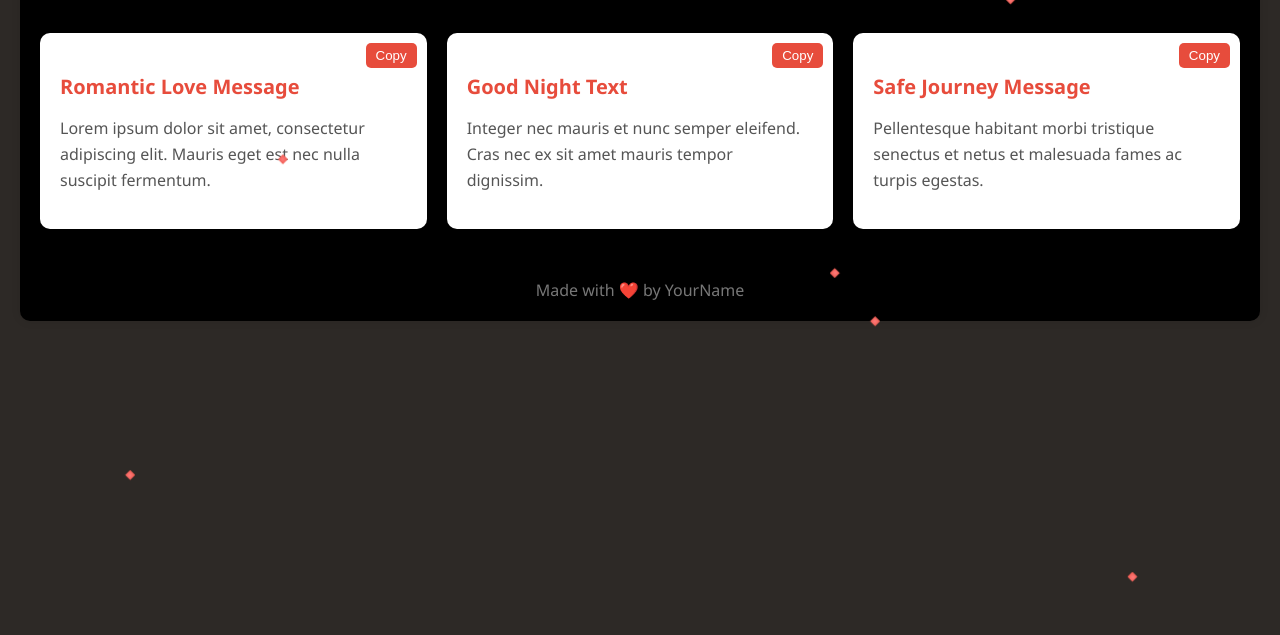
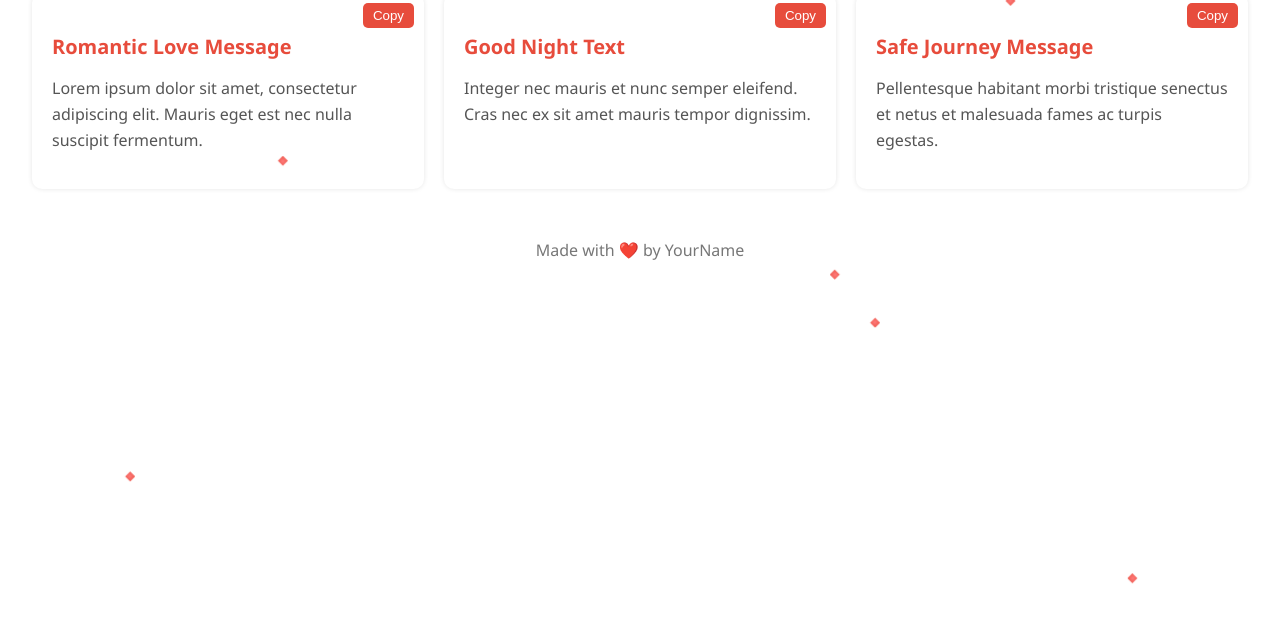
Before and after one commit to fesTech-cloud/Love-text-Client, a plain HTML site: page index.html in a window 1280 px wide. Shown: the part 165-800 px from the top of the page. Drawn offline with Linux system fonts and the light colour scheme.

Commit message:
redesigned

```diff
--- a/index.html
+++ b/index.html
@@ -9,9 +9,10 @@
         font-family: 'Segoe UI', Tahoma, Geneva, Verdana, sans-serif;
         margin: 0;
         padding: 0;
-        background-color: #2D2926FF;
+        /* background-color: #2D2926FF; */
         /* overflow: hidden; */
         position: relative;
+        padding: 0rem 2rem;
     }
     .love-particle {
         position: absolute;
@@ -32,14 +33,14 @@
             transform: translate(0, 0);
         }
     }
-    .container {
+    /* .container {
         max-width: 1200px;
         margin: 20px auto;
         padding: 20px;
         background-color: #000;
         border-radius: 10px;
         box-shadow: 0 0 10px rgba(0, 0, 0, 0.1);
-    }
+    } */
     h1 {
         text-align: center;
         color: #e74c3c;
```
